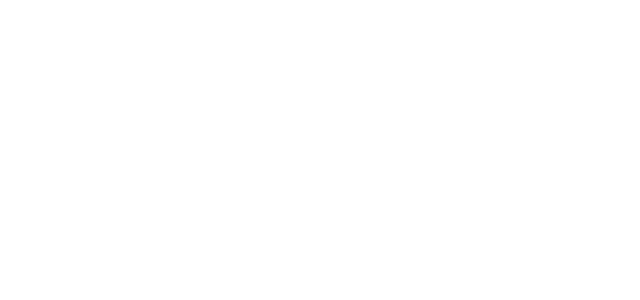
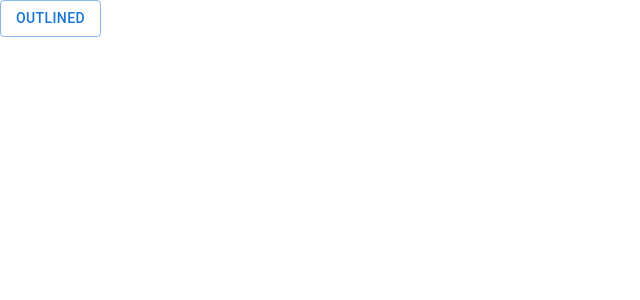
Before and after one commit to PawanKumar666/TailwindHeadstart, a React (Vite) app in the folder Tailwind-Practice/: page /mui in a window 1280 px wide. Before the commit this address had no page. Shown: the top 300 px of the page, without its empty margins (0-640 px from the left). Built offline with nearby package versions, Linux system fonts and the light colour scheme.

Commit message:
Sample Mui buttom

```diff
--- a/Tailwind-Practice/package.json
+++ b/Tailwind-Practice/package.json
@@ -12,6 +12,9 @@
     "build-storybook": "storybook build"
   },
   "dependencies": {
+    "@emotion/react": "^11.11.4",
+    "@emotion/styled": "^11.11.5",
+    "@mui/material": "^5.16.0",
     "react": "^18.3.1",
     "react-dom": "^18.3.1",
     "react-router-dom": "^6.24.1"
--- a/Tailwind-Practice/src/App.jsx
+++ b/Tailwind-Practice/src/App.jsx
@@ -1,6 +1,7 @@
 import Grid from './components/grid'
 import { BrowserRouter, Routes, Route } from 'react-router-dom'
 import ShopHome from './components/Shop/ShopHome';
+import Mui from './components/Mui';
 
 function App() {
     return (
@@ -23,6 +24,7 @@
             </>
           } />
           <Route path="/shop" element={<ShopHome />} />
+          <Route path="/mui" element={<Mui />} />
         </Routes>
       </BrowserRouter>
     );
--- /dev/null
+++ b/Tailwind-Practice/src/components/Mui.jsx
@@ -0,0 +1,9 @@
+import Button from '@mui/material/Button';
+
+export default function Mui(){
+    return (
+        <>
+        <Button variant="outlined">Outlined</Button>
+        </>
+    )
+}
```
Also changed, not shown: 1 other file (tests, documents, lock files or other folders).
